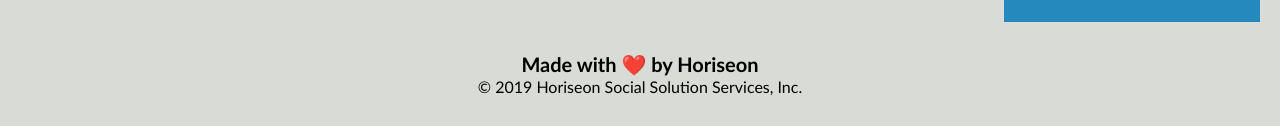
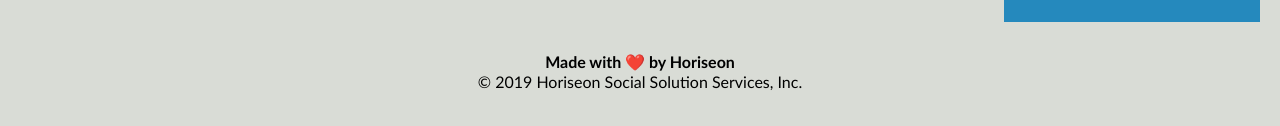
Before and after one commit to sabrinaelkins/code-refactor, a plain HTML site: page index.html in a window 1280 px wide. Shown: the part 1865-1991 px from the top of the page. Drawn offline with Linux system fonts and the light colour scheme.

Commit message:
h2 to h4 on footer

```diff
--- a/assets/css/style.css
+++ b/assets/css/style.css
@@ -120,13 +120,13 @@ p {
     font-size: 36px;
 }
 
-.footer {
+footer {
     padding: 30px;
     clear: both;
     font-family: 'Trebuchet MS', 'Lucida Sans Unicode', 'Lucida Grande', 'Lucida Sans', Arial, sans-serif;
     text-align: center;
 }
 
-.footer h2 {
+footer h2 {
     font-size: 20px;
 }
--- a/index.html
+++ b/index.html
@@ -71,12 +71,12 @@
             </p>
         </article>
     </aside>
-    <div class="footer">
-        <h2>Made with ❤️️ by Horiseon</h2>
+    <footer>
+        <h4>Made with ❤️️ by Horiseon</h4>
         <p>
             &copy; 2019 Horiseon Social Solution Services, Inc.
         </p>
-    </div>
+    </footer>
 </body>
 
 </html>
```
